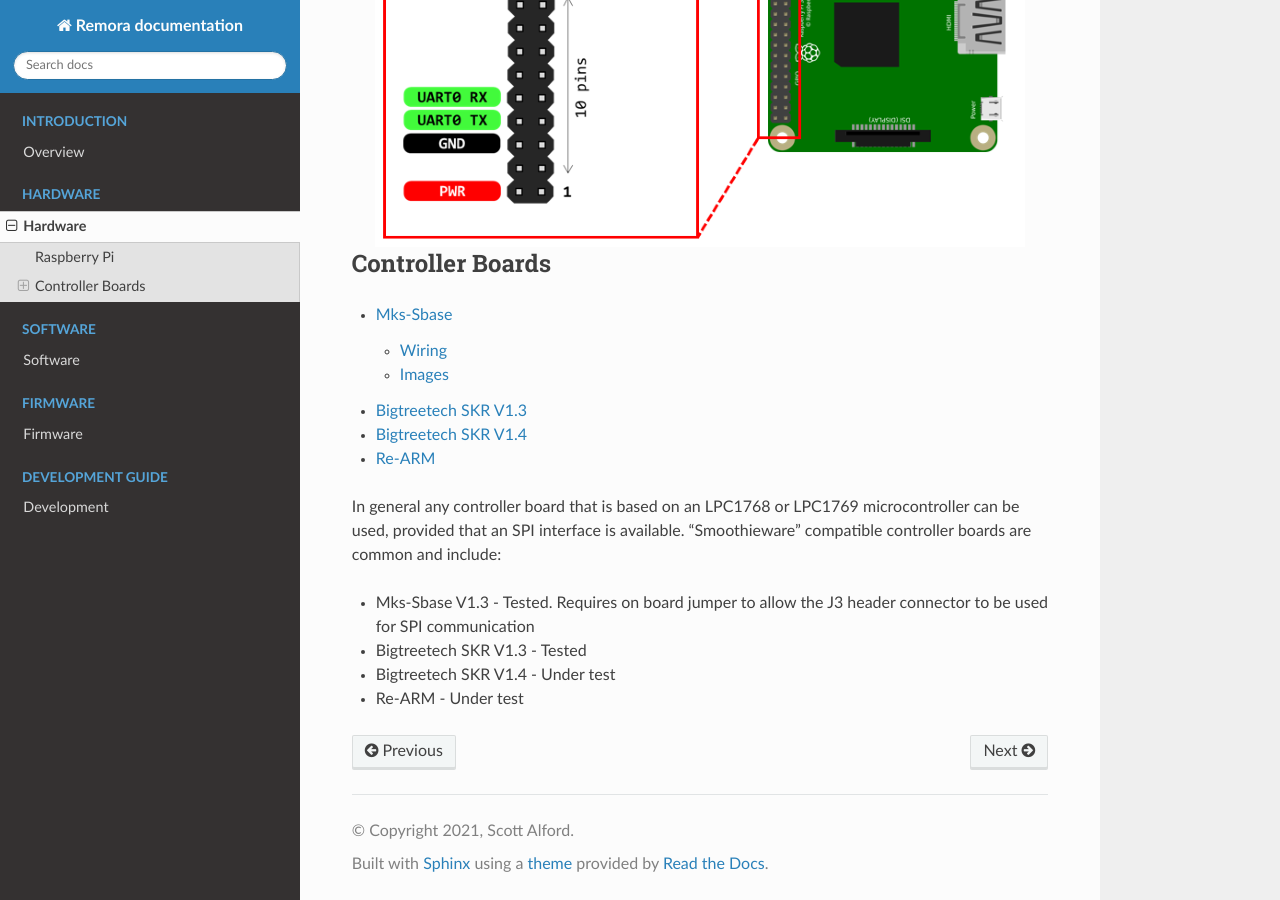
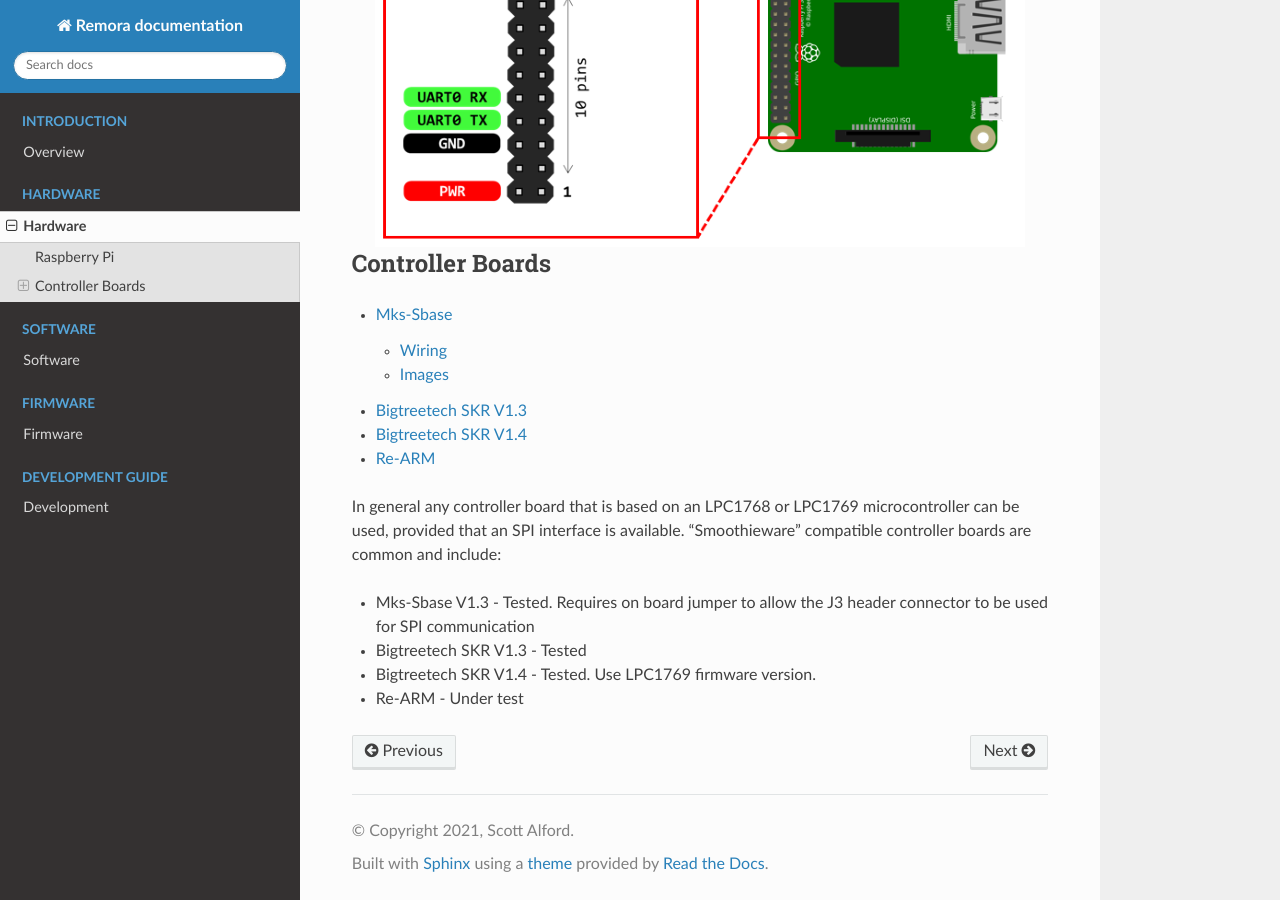
Before and after one commit to scottalford75/Remora-docs, a Sphinx documentation site: the page built from docs/source/hardware/hardware.rst, in a window 1280 px wide and 900 px high, scrolled down 584 px. Built offline with Sphinx 7.4.7 and the Read the Docs theme 2.0.0, drawn with Linux system fonts in a browser that asks for light colours.

Commit message:
Update SKR v1.4 status to tested.

```diff
--- a/docs/source/hardware/hardware.rst
+++ b/docs/source/hardware/hardware.rst
@@ -25,5 +25,5 @@ In general any controller board that is based on an LPC1768 or LPC1769 microcont
 
 * Mks-Sbase V1.3 - Tested. Requires on board jumper to allow the J3 header connector to be used for SPI communication
 * Bigtreetech SKR V1.3 - Tested
-* Bigtreetech SKR V1.4 - Under test
+* Bigtreetech SKR V1.4 - Tested. Use LPC1769 firmware version.
 * Re-ARM - Under test
```
